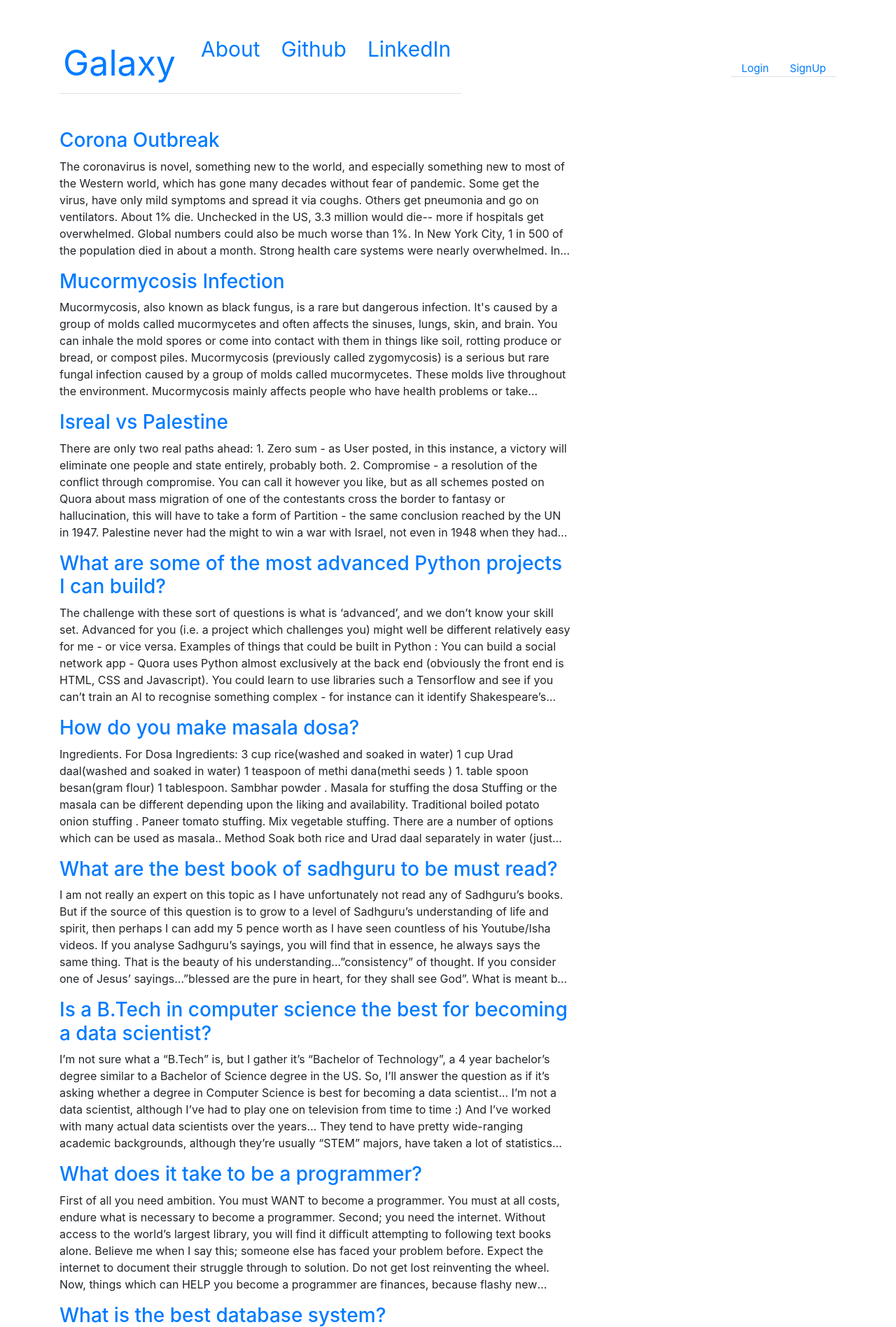
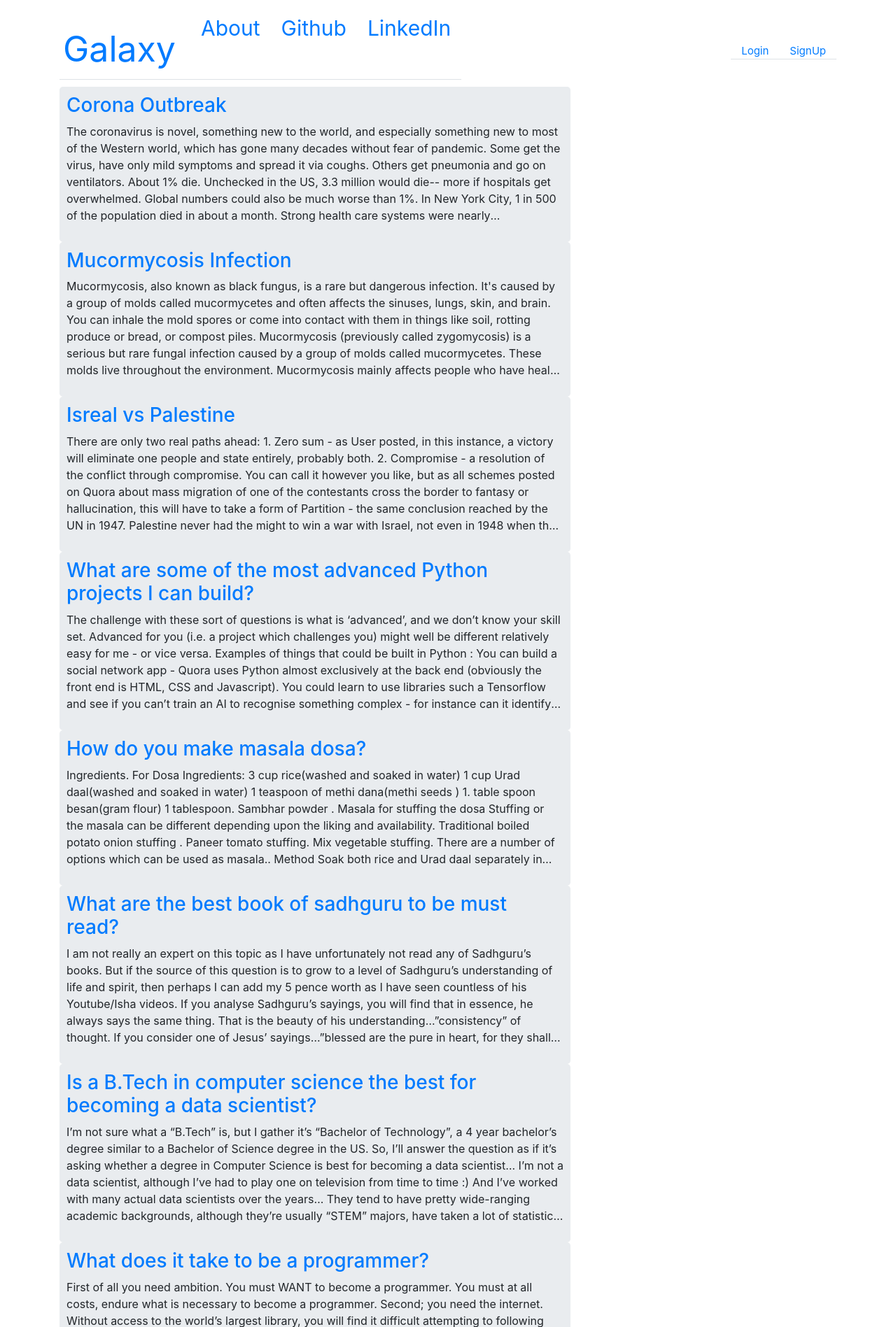
Before and after one commit to devsvstest/Galaxy, a Django app: page /blogs/ in a window 1280 px wide. Shown: the top 1897 px of the page at 70% size. Run offline with Django 3.2, Linux system fonts and the light colour scheme; data comes from the database, SQL or seed files in the repository; both versions use the stored data as it was after the commit.

Commit message:
made cosmetic changes

```diff
--- a/blogging/blogging/urls.py
+++ b/blogging/blogging/urls.py
@@ -15,10 +15,11 @@ Including another URLconf
 """
 from django.contrib import admin
 from django.urls import path, include
-from blogs import urls
+from blogs import urls, views
 from accounts import urls
 
 urlpatterns = [
+    path('', views.PostListView.as_view(), name = 'post_list'),
     path('blogs/', include('blogs.urls')),
     path('accounts/', include('accounts.urls')),
     path('admin/', admin.site.urls),
--- a/blogging/blogs/static/css/blog.css
+++ b/blogging/blogs/static/css/blogs.css
@@ -14,7 +14,7 @@
 }
 
 body{
-  padding-top: 40px;
+  padding-top: 10px;
   padding-bottom: 80px;
 }
 
@@ -30,13 +30,12 @@ body{
 }
 
 .navbar_padding{
-  padding-bottom: 50px;
+  padding-bottom: 10px;
 }
 
 .big_brand{
   padding-left: 5px;
   padding-right: 5px;
-  padding-top: 5px;
   font-size: 50px;
 }
 
@@ -45,3 +44,9 @@ body{
   justify-content:space-between;
   align-items:center;
 }
+
+.center {
+  margin: auto;
+  border: 2px #D9E0E4;
+  padding: 10px;
+}
--- a/blogging/blogs/templates/blogs/post_list.html
+++ b/blogging/blogs/templates/blogs/post_list.html
@@ -3,7 +3,7 @@
 {% block content %}
 
     {% for post in post_list %}
-      <div class="">
+      <div class="jumbotron center">
         <h3><a href=" {% url 'blogs:post_detail' pk=post.pk %} ">{{ post.title }}</a></h3>
         <p class = "text_max_len" >{{ post.text }}</p>
       </div>
--- a/blogging/templates/base.html
+++ b/blogging/templates/base.html
@@ -8,7 +8,7 @@
     <link rel="stylesheet" href="https://cdn.jsdelivr.net/npm/bootstrap@4.6.0/dist/css/bootstrap.min.css" integrity="sha384-B0vP5xmATw1+K9KRQjQERJvTumQW0nPEzvF6L/Z6nronJ3oUOFUFpCjEUQouq2+l" crossorigin="anonymous">
 
     {# Custom CSS#}
-    <link rel="stylesheet" href="{% static 'css/blog.css' %}">
+    <link rel="stylesheet" href="{% static 'css/blogs.css' %}">
 
   </head>
   <body class = "loader">
@@ -17,8 +17,8 @@
         <ul class = "nav nav-tabs navbar_display">
           <li> <a class = "navbar-brand big_brand navbar_elements" href="{% url 'blogs:post_list'%}"> Galaxy </a> </li>
           <li> <a class = "navbar_elements" href="{% url 'blogs:about' %}"> About </a> </li>
-          <li> <a class = "navbar_elements" href="https://www.github.com"> Github </a> </li>
-          <li> <a class = "navbar_elements" href="https://www.linkedin.com"> LinkedIn </a> </li>
+          <li> <a class = "navbar_elements" href="https://github.com/devsvstest/"> Github </a> </li>
+          <li> <a class = "navbar_elements" href="https://www.linkedin.com/in/shruthivs/"> LinkedIn </a> </li>
         </ul>
 
         <ul class = "nav nav-tabs navbar-right navbar_display">
```
Also changed, not shown: blogging/db.sqlite3.
